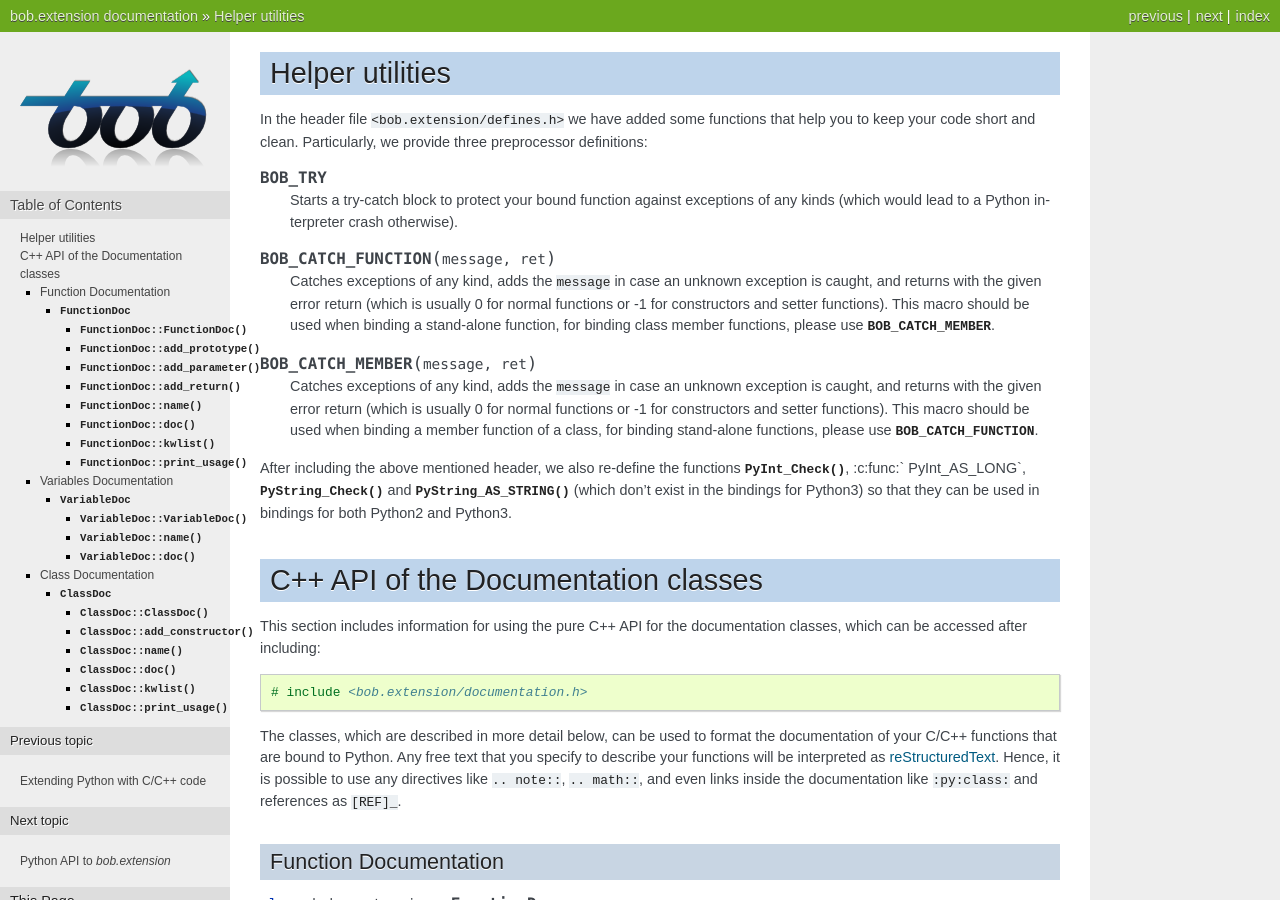
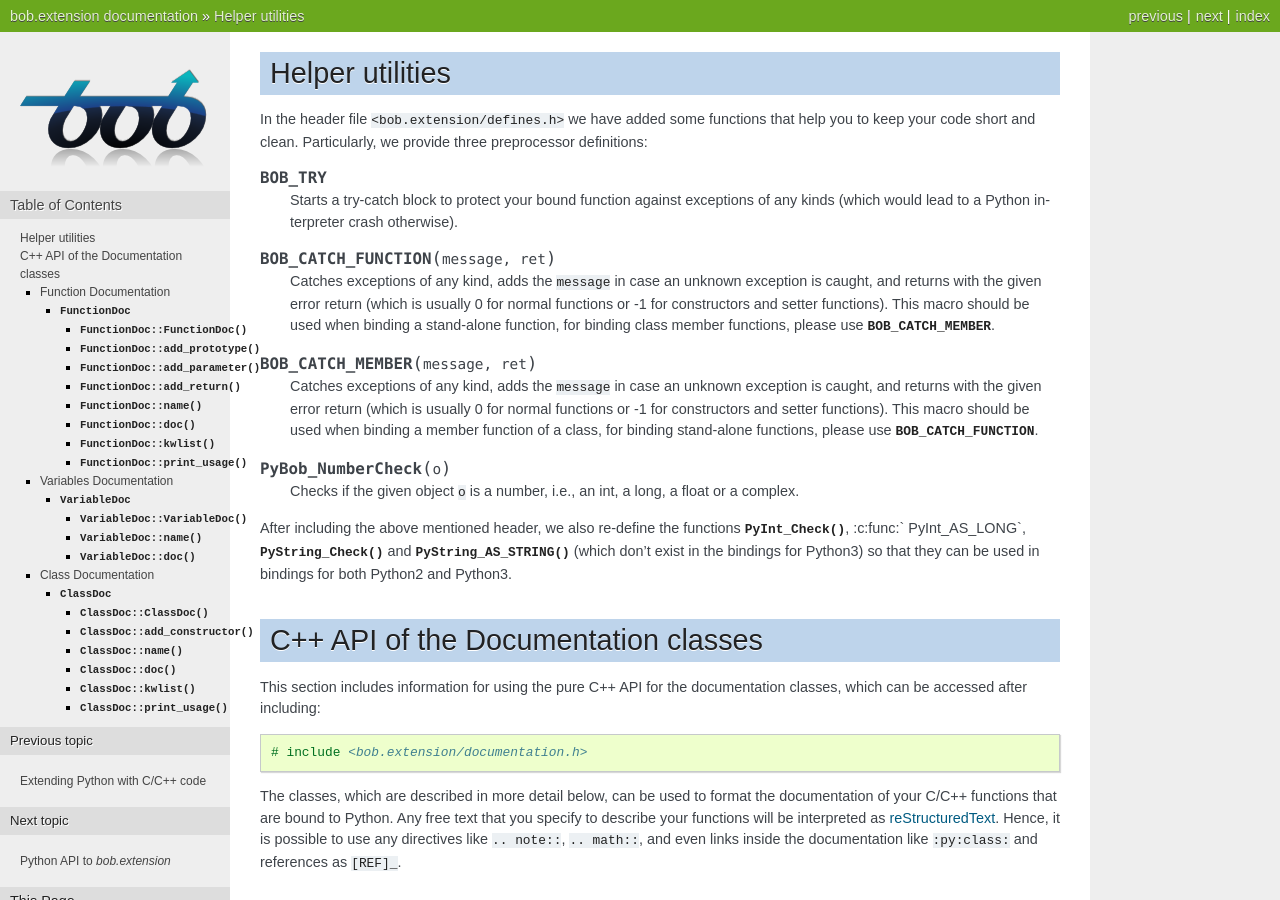
Before and after one commit to bioidiap/bob.extension, a Sphinx documentation site: the page built from doc/cpp_api.rst, in a window 1280 px wide and 900 px high. Built offline with Sphinx 7.4.7, drawn with Linux system fonts in a browser that asks for light colours; formulas are drawn with MathJax 3; the version number could not be read and is left out.

Commit message:
Implemented PyBob_NumberCheck macro to test if a given object is a number.

```diff
--- a/doc/cpp_api.rst
+++ b/doc/cpp_api.rst
@@ -27,6 +27,9 @@ Particularly, we provide three preprocessor definitions:
    Catches exceptions of any kind, adds the ``message`` in case an unknown exception is caught, and returns with the given error return (which is usually 0 for normal functions or -1 for constructors and setter functions).
    This macro should be used when binding a member function of a class, for binding stand-alone functions, please use :c:macro:`BOB_CATCH_FUNCTION`.
 
+.. c:macro:: PyBob_NumberCheck(o)
+
+   Checks if the given object ``o`` is a number, i.e., an int, a long, a float or a complex.
 
 After including the above mentioned header, we also re-define the functions :c:func:`PyInt_Check`, :c:func:` PyInt_AS_LONG`, :c:func:`PyString_Check` and :c:func:`PyString_AS_STRING` (which don't exist in the bindings for Python3) so that they can be used in bindings for both Python2 and Python3.
 
```
Also changed, not shown: 1 other file.
